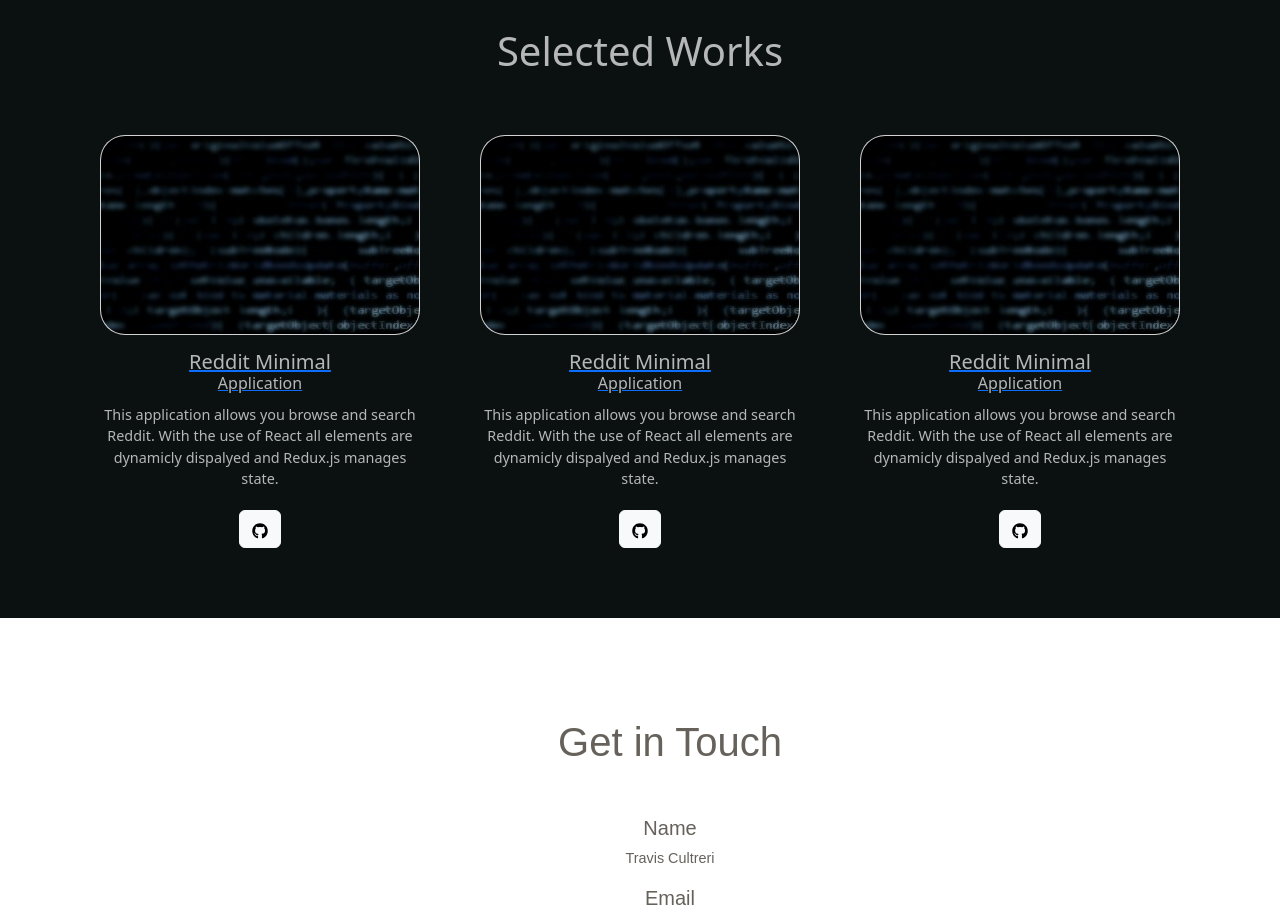
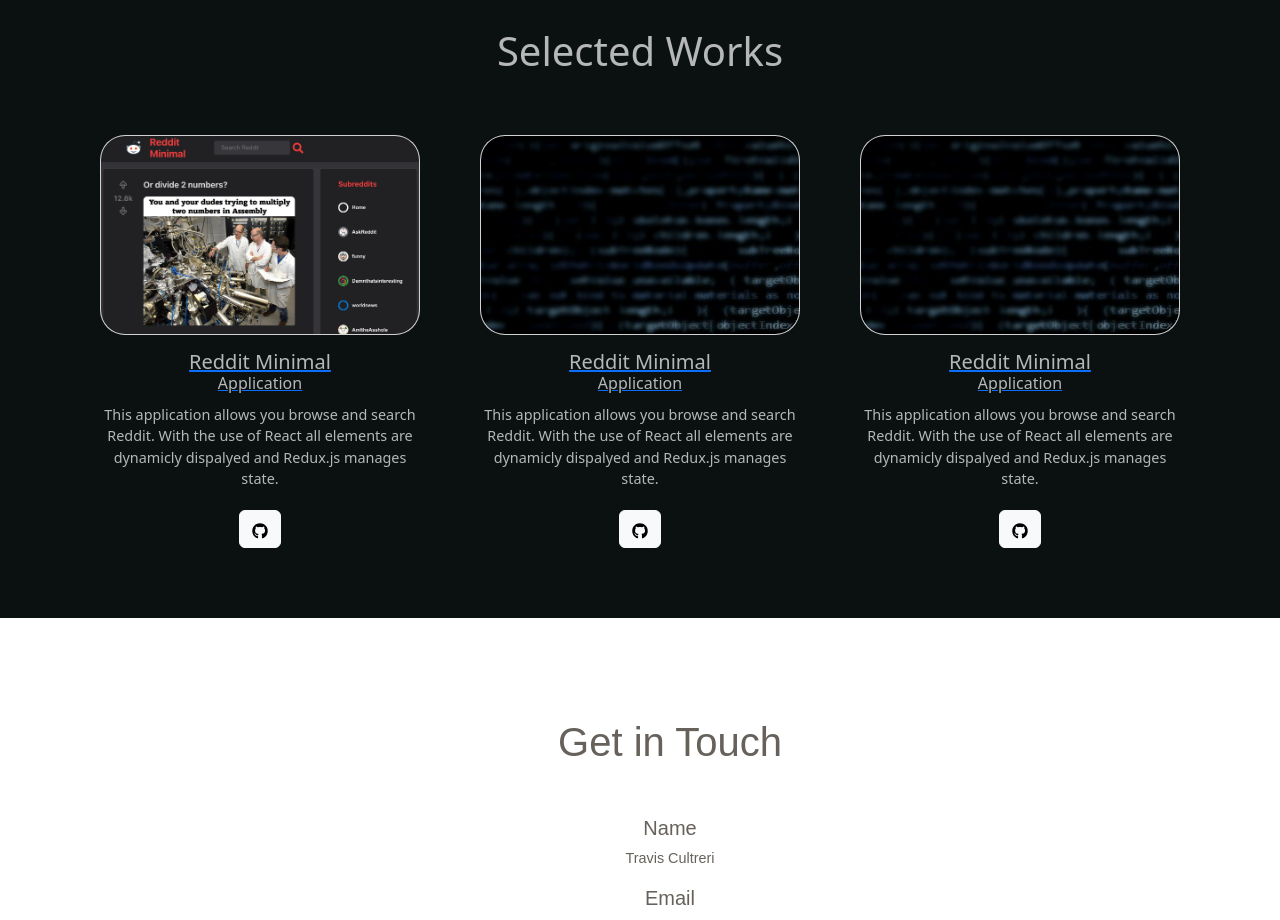
Before and after one commit to traviscult/portfiolio-website, a React (Create React App) app: page / in a window 1280 px wide. Shown: the part 1060-1980 px from the top of the page. Built offline with nearby package versions, Linux system fonts and the light colour scheme.

Commit message:
added reddit minimal to selected works

```diff
--- a/src/components/Work/Work.js
+++ b/src/components/Work/Work.js
@@ -11,22 +11,18 @@
           <Col med="4">
             <Card className="card-avatar">
               <div>
-                <a
-                  target="_blank"
-                  rel="noopener noreferrer"
-                  href="reddit-minimal-react-app.netlify.app/"
-                >
-                  <img
-                    alt="Reddit Minimal Home Page"
-                    src={require("../../assets/img/landing-header.jpg")}
-                  />
-                </a>
+                <img
+                  class="card-img-top embed-responsive-item"
+                  alt="Reddit Minimal Home Page"
+                  src={require("../../assets/img/reddit-minimal-app.jpg")}
+                />
               </div>
             </Card>
             <Card.Body>
               <a
+                target="_blank"
                 href="https://reddit-minimal-react-app.netlify.app/"
-                onClick={(e) => e.preventDefault()}
+                // onClick={(e) => e.preventDefault()}
               >
                 <div className="author">
                   <Card.Title tag="h4">Reddit Minimal</Card.Title>
```
Also changed, not shown: src/assets/img/reddit-minimal-app.jpg (added).
